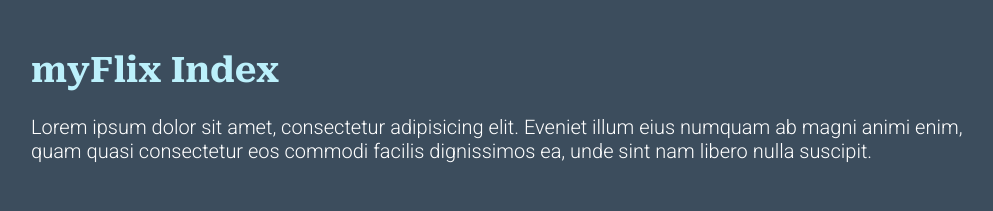
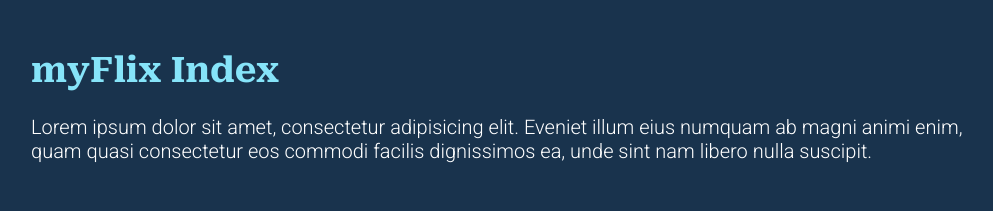
Before and after one commit to alelubos/my-flix, a website: page index.html in a window 1280 px wide. Shown: the whole page, without its empty margins (129-1122 px from the left). Drawn offline with Linux system fonts and the light colour scheme.

Commit message:
adjusted colors documentation

```diff
--- a/public/css/styles.css
+++ b/public/css/styles.css
@@ -1,5 +1,5 @@
 body {
-  background: hsl(210, 21%, 30%);
+  background: hsl(210, 51%, 20%);
   color: white;
   width: 75vw;
   margin: auto;
@@ -12,7 +12,7 @@
   font-family: 'Roboto Serif', serif;
   font-weight: 700;
   font-size: 2.2rem;
-  color: hsl(191, 90%, 86%);
+  color: hsl(191, 90%, 75%);
 }
 
 td,
```
